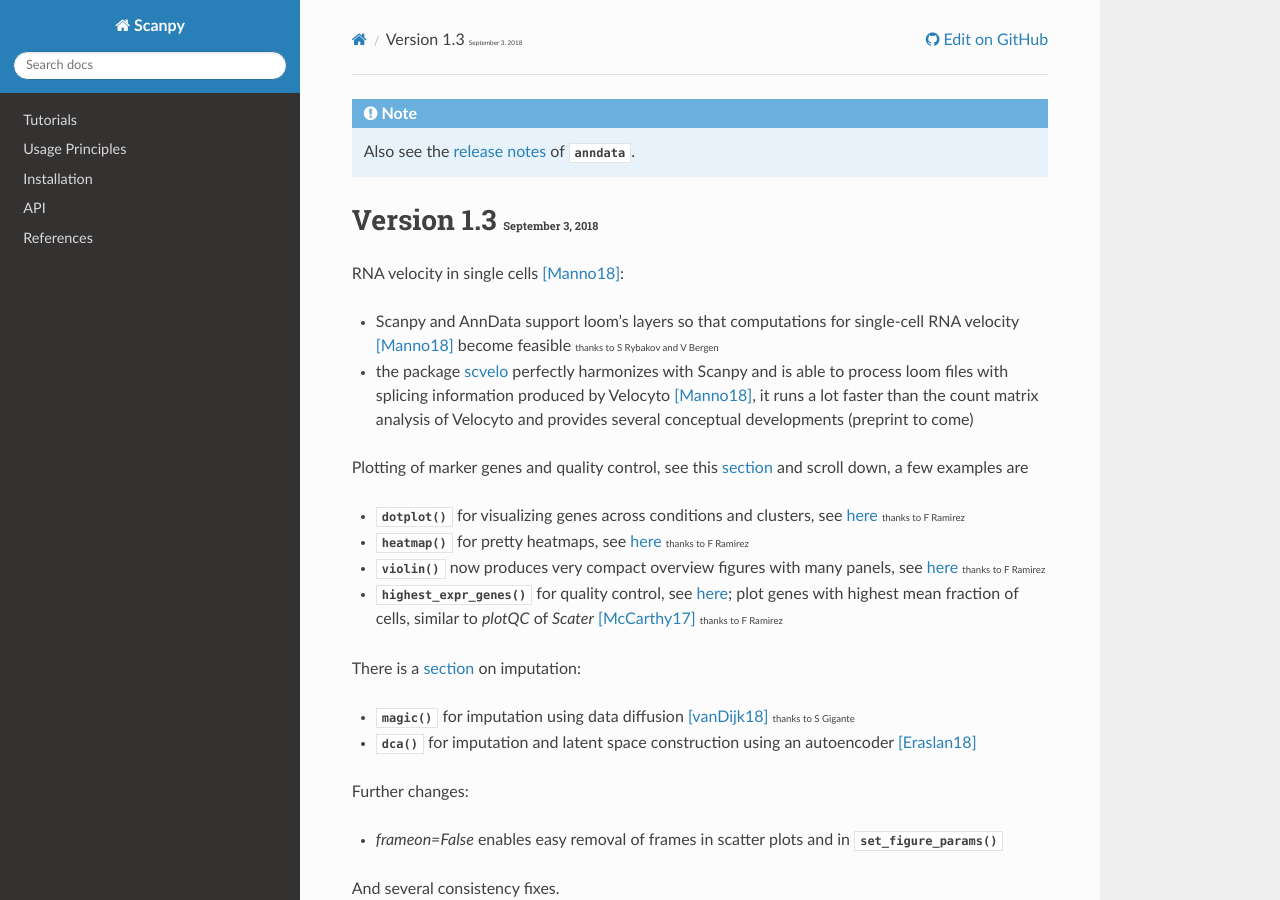
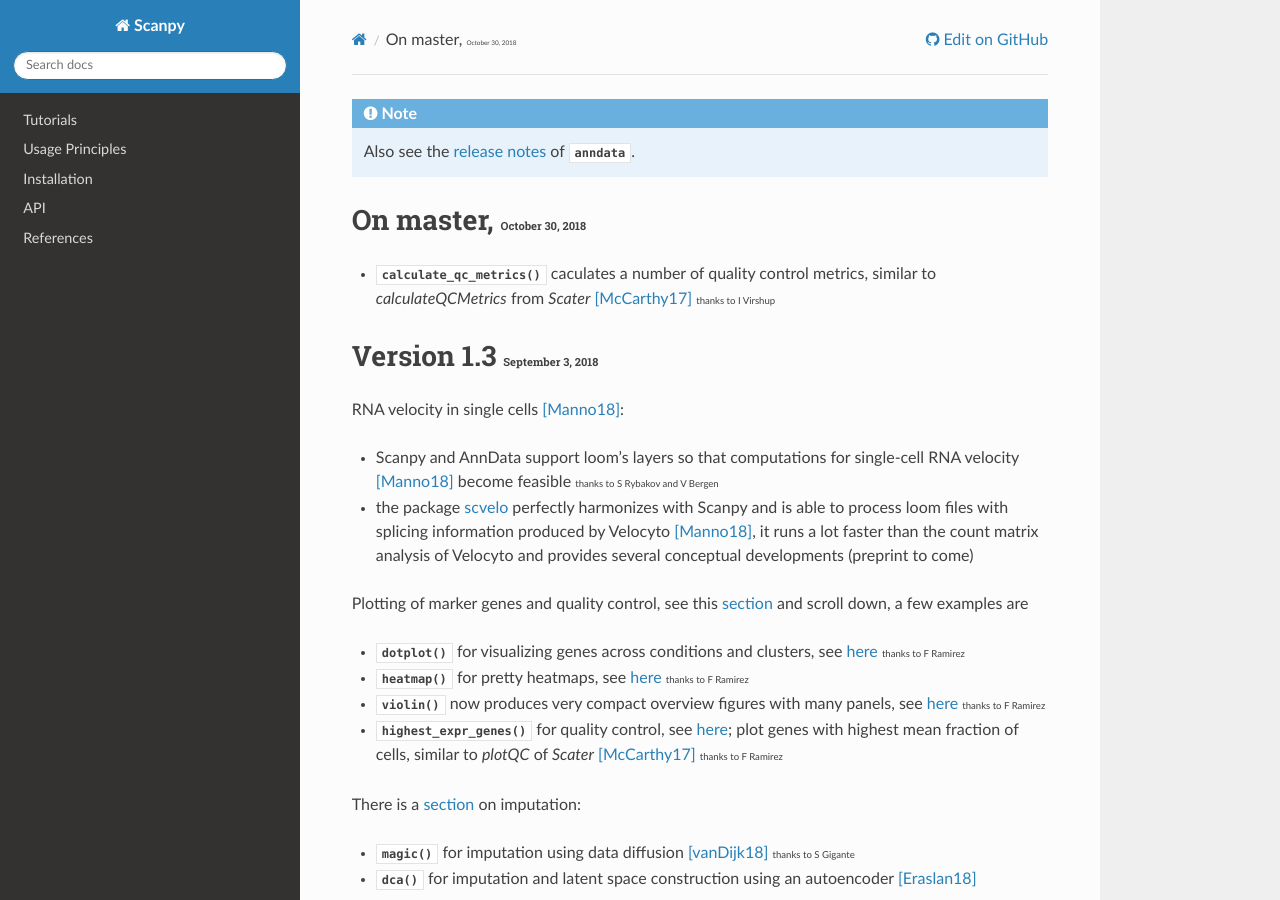
Before and after one commit to scverse/scanpy, a Sphinx documentation site: the page built from docs/release_notes.rst, in a window 1280 px wide and 900 px high. Built offline with Sphinx 7.4.7 and the Read the Docs theme 2.0.0, drawn with Linux system fonts in a browser that asks for light colours; the version number could not be read and is left out.

Commit message:
Update docs for calculate_qc_metrics

```diff
--- a/docs/api/index.rst
+++ b/docs/api/index.rst
@@ -23,6 +23,7 @@
 .. autosummary::
    :toctree: .
 
+   pp.calculate_qc_metrics
    pp.filter_cells
    pp.filter_genes
    pp.filter_genes_dispersion
--- a/docs/release_notes.rst
+++ b/docs/release_notes.rst
@@ -5,6 +5,11 @@
 .. role:: small
 
 .. role:: smaller
+
+On master, :small:`October 30, 2018`
+------------------------------------
+
+- :func:`~scanpy.api.pp.calculate_qc_metrics` caculates a number of quality control metrics, similar to `calculateQCMetrics` from *Scater* [McCarthy17]_ :smaller:`thanks to I Virshup`
 
 
 Version 1.3 :small:`September 3, 2018`
```
Also changed, not shown: 1 other file.
